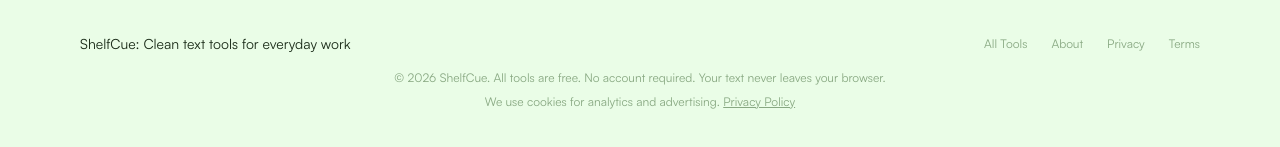
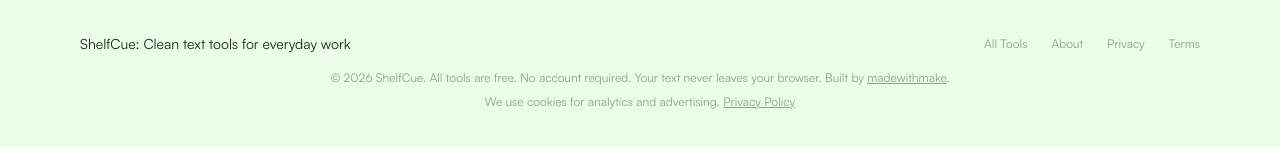
Before and after one commit to Wambui-N/textTools, a Next.js app: page / in a window 1280 px wide. Shown: the part 5598-5745 px from the top of the page. Built offline with nearby package versions, Linux system fonts and the light colour scheme; no server answers.

Commit message:
Update contact email addresses across the application to use the new domain. Modified OrganizationSchema, AboutPage, PrivacyPage, and legal constants for consistency. Added attribution to 'madewithmake' in the footer for enhanced branding.

```diff
--- a/app/about/page.tsx
+++ b/app/about/page.tsx
@@ -53,8 +53,8 @@ export default function AboutPage() {
         </h2>
         <p>
           Questions, suggestions, or feedback? Reach us at{" "}
-          <a href="mailto:hello@shelfcue.com" className="underline" style={{ color: "var(--accent)" }}>
-            hello@shelfcue.com
+          <a href="mailto:hello@mail.madewithmake.com" className="underline" style={{ color: "var(--accent)" }}>
+            hello@mail.madewithmake.com
           </a>
           .
         </p>
--- a/app/page.tsx
+++ b/app/page.tsx
@@ -76,7 +76,7 @@ function OrganizationSchema() {
     description: "ShelfCue provides free online text tools for writers, developers, and marketers.",
     contactPoint: {
       "@type": "ContactPoint",
-      email: "hello@shelfcue.com",
+      email: "hello@mail.madewithmake.com",
       contactType: "customer support",
     },
   };
--- a/app/privacy/page.tsx
+++ b/app/privacy/page.tsx
@@ -326,7 +326,7 @@ export default function PrivacyPage() {
             </li>
             <li>
               <a
-                href="mailto:privacy@shelfcue.com"
+                href={`mailto:${CONTACT_PRIVACY}`}
                 className="underline"
                 style={linkStyle}
               >
--- a/components/layout/Footer.tsx
+++ b/components/layout/Footer.tsx
@@ -28,6 +28,17 @@ export function Footer() {
         </div>
         <p className="mt-4 text-center text-xs" style={{ color: "var(--text-muted)" }}>
           © {new Date().getFullYear()} ShelfCue. All tools are free. No account required. Your text never leaves your browser.
+          {" "}Built by{" "}
+          <a
+            href="https://madewithmake.com"
+            target="_blank"
+            rel="noopener noreferrer"
+            className="underline hover:opacity-80"
+            style={{ color: "var(--text-muted)" }}
+          >
+            madewithmake
+          </a>
+          .
         </p>
         <p className="mt-2 text-center text-xs" style={{ color: "var(--text-muted)" }}>
           We use cookies for analytics and advertising.{" "}
--- a/lib/legal.ts
+++ b/lib/legal.ts
@@ -5,9 +5,9 @@ export const LEGAL_LAST_UPDATED = "May 27, 2026";
 export const SITE_OPERATOR = "ShelfCue";
 export const SITE_URL = "https://shelfcue.com";
 
-export const CONTACT_PRIVACY = "privacy@shelfcue.com";
-export const CONTACT_LEGAL = "legal@shelfcue.com";
-export const CONTACT_GENERAL = "hello@shelfcue.com";
+export const CONTACT_PRIVACY = "hello@mail.madewithmake.com";
+export const CONTACT_LEGAL = "hello@mail.madewithmake.com";
+export const CONTACT_GENERAL = "hello@mail.madewithmake.com";
 
 export const GA_MEASUREMENT_ID = process.env.NEXT_PUBLIC_GA_ID || "G-5HB5WPKXNE";
 export const ADSENSE_PUBLISHER_ID =
```
